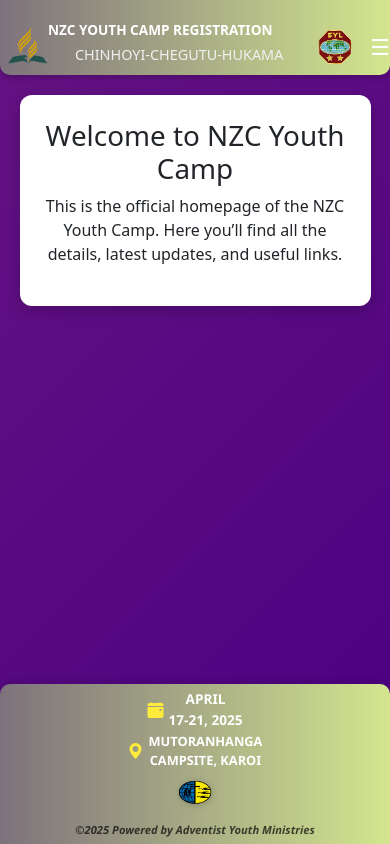
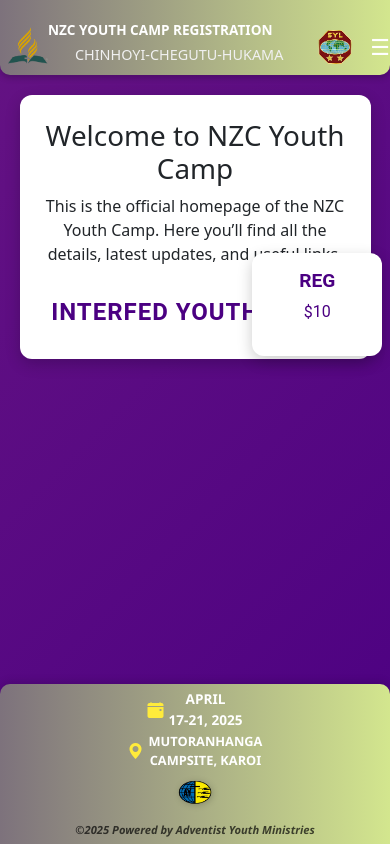
Before and after one commit to shanny-mal/registration, a React (Vite) app: page / in a window 390 px wide. Built offline with nearby package versions, Linux system fonts and the light colour scheme.

Commit message:
registration

```diff
--- a/src/pages/Homepage/HomePage.css
+++ b/src/pages/Homepage/HomePage.css
@@ -6,6 +6,7 @@
   display: flex;
   flex-direction: column;
   align-items: center;
+  position: relative; /* For absolute positioning of the box */
 }
 
 /* Add extra margin for content */
@@ -20,9 +21,83 @@
   margin-top: 20px; /* Extra space below navbar */
 }
 
+/* INTERFED YOUTH CAMP statement */
+.interfed-title {
+  font-size: 2.5rem; /* Large font size */
+  font-weight: 700;
+  color: #4b0082; /* Stylish purple */
+  text-transform: uppercase;
+  letter-spacing: 3px;
+  margin-top: 2rem; /* Add space above the title */
+  font-family: 'Roboto', sans-serif; /* Modern font family */
+}
+
+/* Styling for REG $10 box */
+.registration-box {
+  position: absolute;
+  top: 20%;
+  right: 10%;
+  background: #fff;
+  padding: 1rem;
+  border-radius: 12px;
+  box-shadow: 0 5px 15px rgba(0, 0, 0, 0.2);
+  text-align: center;
+  width: 150px;
+  font-family: 'Roboto', sans-serif;
+}
+
+.registration-box h3 {
+  font-size: 1.5rem;
+  font-weight: 700;
+  color: #4b0082;
+}
+
+.registration-box p {
+  font-size: 1.2rem;
+  color: #4b0082;
+  margin-top: 0.5rem;
+}
+
 /* Media queries for smaller screens */
+@media (max-width: 768px) {
+  .homepage-content {
+    width: 95%;
+    max-width: 90%;
+  }
+
+  .interfed-title {
+    font-size: 2rem; /* Slightly smaller on medium screens */
+  }
+
+  /* Adjust the position of REG $10 box on medium screens */
+  .registration-box {
+    top: 25%;
+    right: 5%;
+  }
+}
+
 @media (max-width: 480px) {
   .homepage-content {
     padding: 1.5rem;
   }
+
+  .interfed-title {
+    font-size: 1.5rem; /* Smaller font size for mobile */
+    letter-spacing: 1px;
+  }
+
+  /* Adjust the position of REG $10 box on small screens */
+  .registration-box {
+    top: 30%;
+    right: 2%;
+    width: 130px; /* Smaller width for mobile */
+  }
+
+  .registration-box h3 {
+    font-size: 1.2rem; /* Adjust heading font size */
+  }
+
+  .registration-box p {
+    font-size: 1rem; /* Adjust paragraph font size */
+  }
 }
--- a/src/pages/Homepage/HomePage.jsx
+++ b/src/pages/Homepage/HomePage.jsx
@@ -13,7 +13,14 @@ const HomePage = () => {
           This is the official homepage of the NZC Youth Camp. Here you’ll find
           all the details, latest updates, and useful links.
         </p>
+        {/* Add INTERFED YOUTH CAMP statement */}
+        <h2 className="interfed-title">INTERFED YOUTH CAMP</h2>
         {/* Add more homepage content as needed */}
+      </div>
+      {/* Add the REG $10 box */}
+      <div className="registration-box">
+        <h3>REG</h3>
+        <p>$10</p>
       </div>
       <Footer />
     </div>
```
